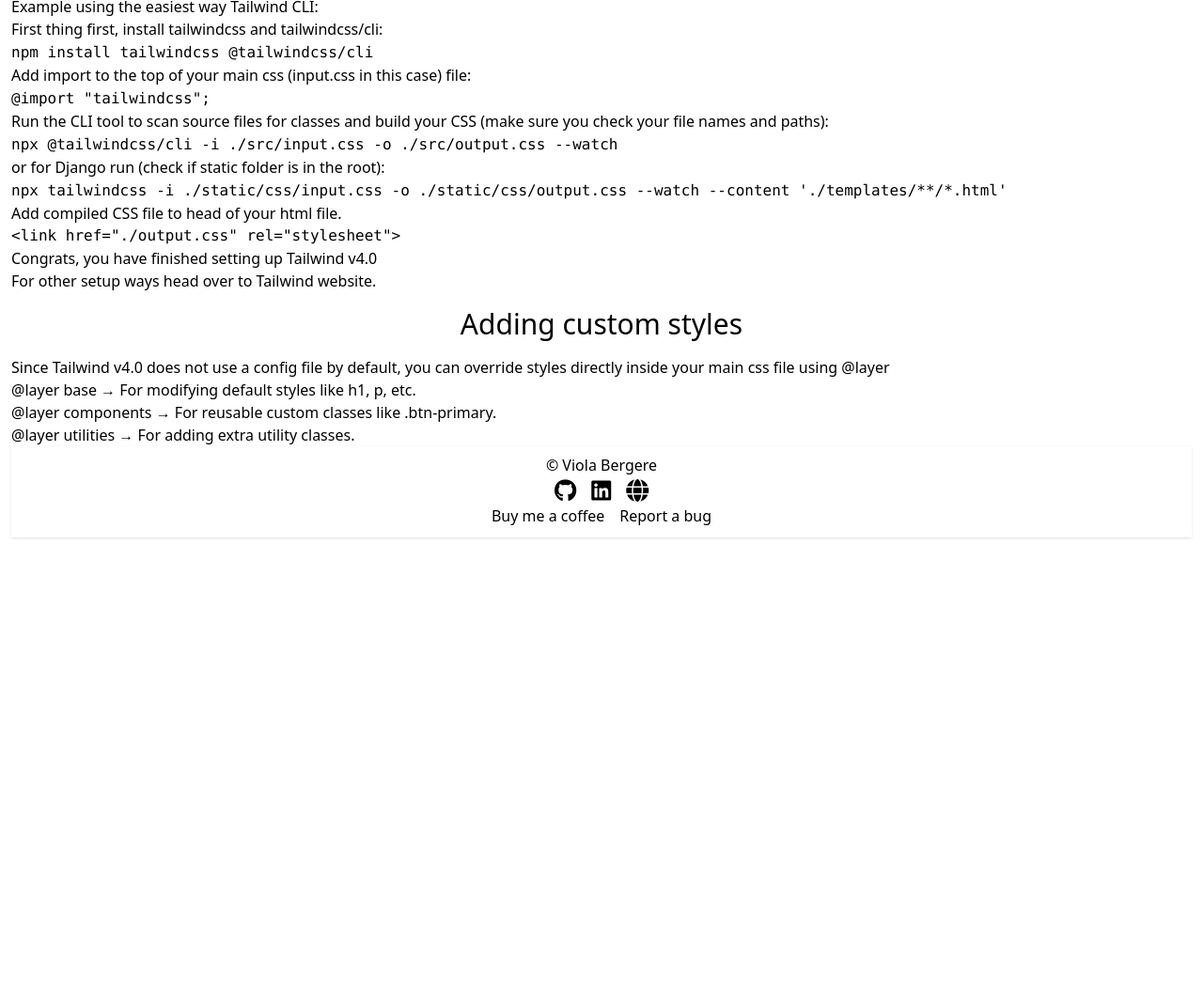
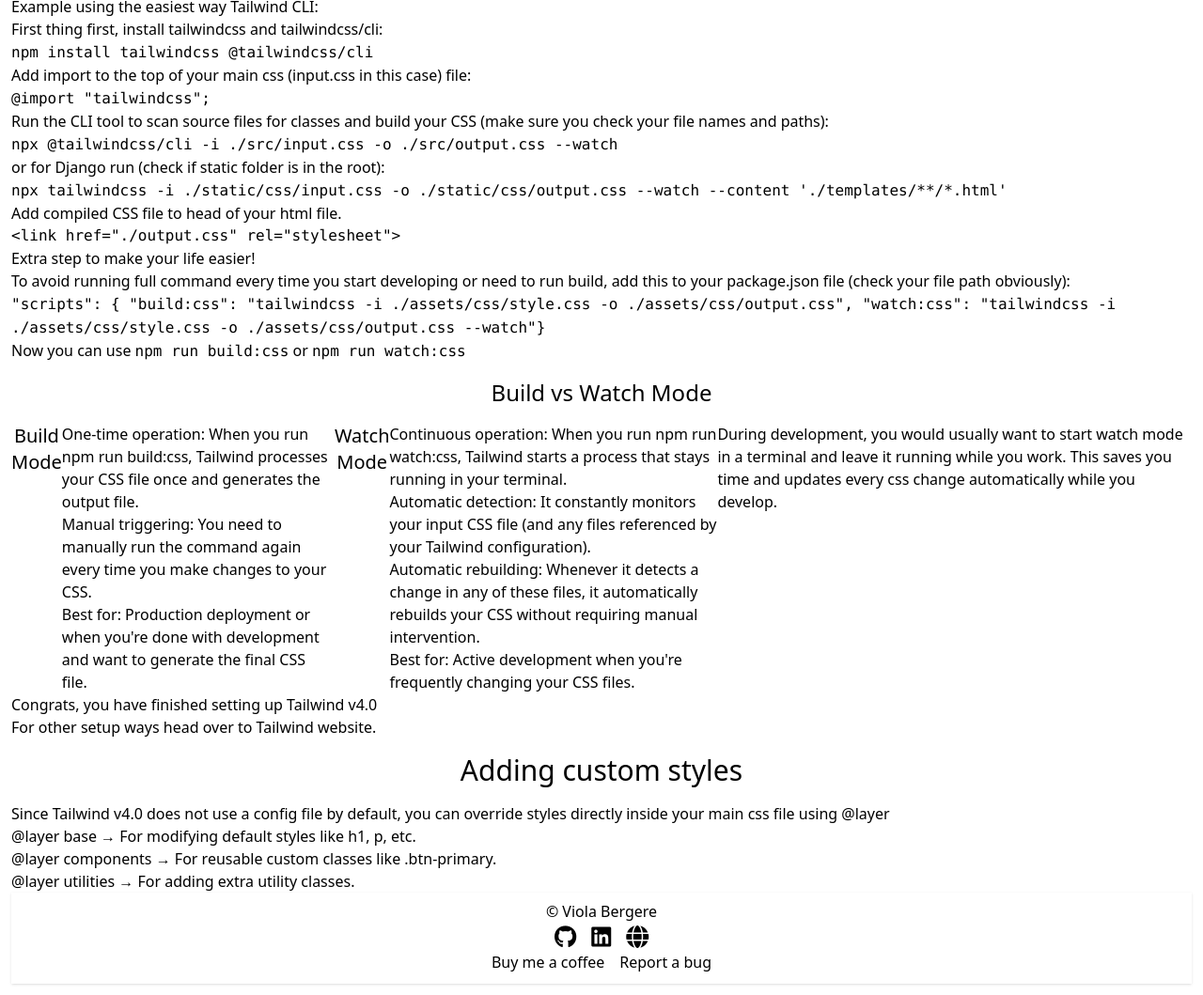
Before and after one commit to violaberg/tailwind-cheatsheet, a website: page index.html in a window 1280 px wide. Shown: the part 361-1420 px from the top of the page at 94% size. Before the commit the page ends 945 px from the top, so only its background shows below. Drawn offline with Linux system fonts and the light colour scheme.

Commit message:
feat: add content to home page

```diff
--- a/assets/css/style.css
+++ b/assets/css/style.css
@@ -3,7 +3,7 @@
 
 @layer theme {
     :root {
-        --color-white: #fff;
+        --color-white: #FFFFFF;
         --color-lightestGray: #F4F4F3;
         --color-lightGray: #E2E2DD;
         --color-darkGray: #484848;
@@ -14,12 +14,12 @@
     }
 }
 
-/* Add base styles
+/* Add base styles */
 @layer base {
-    h1, h2, h3 {
-        padding: 2rem;
+    body {
+        color: var(--color-black);
     }
-} */
+}
 
 /* Add custom styles inside the components layer
 @layer components {
--- a/index.html
+++ b/index.html
@@ -66,6 +66,48 @@
             </code>
                     <p>Add compiled CSS file to head of your html file.</p>
                     <pre><code>&lt;link href="./output.css" rel="stylesheet"&gt;</code></pre>
+                    <p>Extra step to make your life easier!</p>
+                    <p>To avoid running full command every time you start developing or need to run build, add this to
+                        your package.json file (check your file path obviously):</p>
+                    <code>"scripts": {
+                            "build:css": "tailwindcss -i ./assets/css/style.css -o ./assets/css/output.css",
+                            "watch:css": "tailwindcss -i ./assets/css/style.css -o ./assets/css/output.css --watch"}
+                    </code>
+                    <p>Now you can use <code>npm run build:css</code> or <code>npm run watch:css</code></p>
+                    <h3  class="text-center text-2xl">Build vs Watch Mode</h3>
+                    <div class="flex justify-center">
+                        <div class="card inline-flex">
+                            <div class="card-title text-center text-xl">Build Mode</div>
+                            <div class="card-body">
+                                <ul>
+                                    <li>One-time operation: When you run npm run build:css, Tailwind processes your CSS
+                                        file once and generates the output file.</li>
+                                    <li>Manual triggering: You need to manually run the command again every time you
+                                        make changes to your CSS.</li>
+                                    <li>Best for: Production deployment or when you're done with development and want to
+                                        generate the final CSS file.</li>
+                                </ul>
+                            </div>
+                        </div>
+                        <div class="card inline-flex">
+                            <div class="card-title text-center text-xl">Watch Mode</div>
+                            <div class="card-body">
+                                <ul>
+                                    <li>Continuous operation: When you run npm run watch:css, Tailwind starts a process
+                                        that stays running in your terminal.</li>
+                                    <li>Automatic detection: It constantly monitors your input CSS file (and any files
+                                        referenced by your Tailwind configuration).</li>
+                                    <li>Automatic rebuilding: Whenever it detects a change in any of these files, it
+                                        automatically rebuilds your CSS without requiring manual intervention.</li>
+                                    <li>Best for: Active development when you're frequently changing your CSS files.
+                                    </li>
+                                </ul>
+                            </div>
+                        </div>
+                        <p>During development, you would usually want to start watch mode in a terminal and leave
+                            it running while you work. This saves you time and updates every css change automatically
+                            while you develop.</p>
+                    </div>
                     <p>Congrats, you have finished setting up Tailwind v4.0</p>
                     <p>For other setup ways head over to Tailwind website.</p>
                 </div>
@@ -87,14 +129,19 @@
             <div class="text-center">&copy; Viola Bergere</div>
             <ul class="flex justify-center gap-4">
                 <li class="inline-flex">
-                    <a href="https://github.com/violaberg" target="_blank" rel="noopener" aria-label="Opens Viola's Github profile in a new tab"><i class="fa-brands fa-github text-2xl"></i></a>
+                    <a href="https://github.com/violaberg" target="_blank" rel="noopener"
+                        aria-label="Opens Viola's Github profile in a new tab"><i
+                            class="fa-brands fa-github text-2xl"></i></a>
                 </li>
                 <li class="inline-flex">
                     <a href="https://www.linkedin.com/in/viola-bergere/" target="_blank" rel="noopener"
-                        aria-label="Opens Viola's LinkedIn profile in a new tab"><i class="fa-brands fa-linkedin text-2xl"></i></a>
+                        aria-label="Opens Viola's LinkedIn profile in a new tab"><i
+                            class="fa-brands fa-linkedin text-2xl"></i></a>
                 </li>
                 <li class="inline-flex">
-                    <a href="https://violab.tech/" target="_blank" rel="noopener" aria-label="Opens Viola's portfolio website in a new tab"><i class="fa-solid fa-globe text-2xl"></i></a>
+                    <a href="https://violab.tech/" target="_blank" rel="noopener"
+                        aria-label="Opens Viola's portfolio website in a new tab"><i
+                            class="fa-solid fa-globe text-2xl"></i></a>
                 </li>
             </ul>
             <div class="flex gap-4">
--- a/package.json
+++ b/package.json
@@ -2,5 +2,9 @@
   "dependencies": {
     "@tailwindcss/cli": "^4.0.13",
     "tailwindcss": "^4.0.13"
+  },
+  "scripts": {
+    "build:css": "tailwindcss -i ./assets/css/style.css -o ./assets/css/output.css",
+    "watch:css": "tailwindcss -i ./assets/css/style.css -o ./assets/css/output.css --watch"
   }
 }
```
